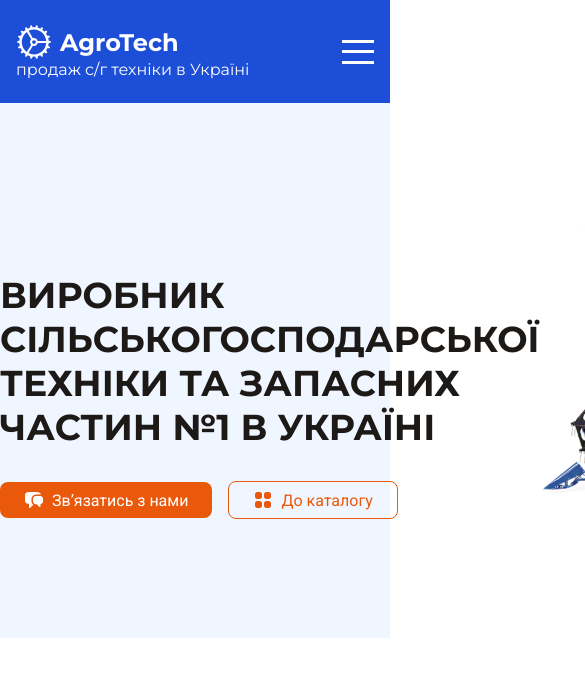
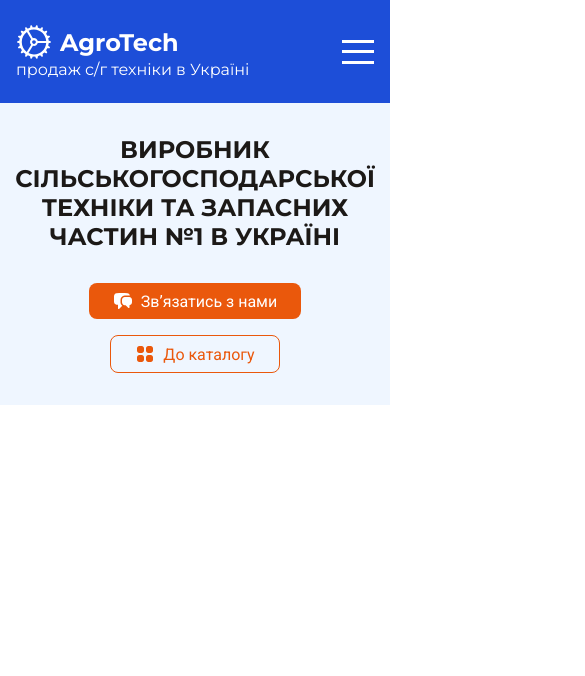
Before and after one commit to ptrv-dev/www-bova, a React (Create React App) app: page / in a window 390 px wide. Shown: the top 676 px of the page, 585 px wide, since content can reach past the window. Built offline with nearby package versions, Linux system fonts and the light colour scheme; the HTML template or start-up script is replaced by a standard one.

Commit message:
Hero responsive

```diff
--- a/src/components/HomePage/Hero/Hero.scss
+++ b/src/components/HomePage/Hero/Hero.scss
@@ -4,12 +4,14 @@
   &__container {
     display: flex;
     align-items: center;
-    padding: 2rem 0;
+    padding: 2rem 1rem;
   }
   &__col {
     display: flex;
+    align-items: flex-start;
     flex-direction: column;
     flex: 1;
+    max-width: 50%;
     h1 {
       text-transform: uppercase;
       font-size: 2.25rem;
@@ -17,6 +19,7 @@
     }
   }
   &__image {
+    max-width: 50%;
     flex: 1;
   }
   &__buttons {
@@ -25,3 +28,36 @@
     align-items: center;
   }
 }
+@media screen and (max-width: 1056px) {
+  .hero {
+    &__col {
+      h1 {
+        font-size: 1.5rem;
+      }
+    }
+    &__buttons {
+      flex-direction: column;
+      align-items: flex-start;
+    }
+  }
+}
+@media screen and (max-width: 767.98px) {
+  .hero {
+    &__col {
+      text-align: center;
+      max-width: 100%;
+      align-items: center;
+    }
+    &__buttons {
+      align-items: center;
+    }
+    &__image {
+      display: none;
+    }
+  }
+}
+@media screen and (max-width: 550px) {
+  .hero {
+    padding-top: 103px;
+  }
+}
--- a/src/components/HomePage/Hero/index.tsx
+++ b/src/components/HomePage/Hero/index.tsx
@@ -23,8 +23,8 @@ const Hero: React.FC = () => {
                 xmlns="http://www.w3.org/2000/svg"
               >
                 <path
-                  fill-rule="evenodd"
-                  clip-rule="evenodd"
+                  fillRule="evenodd"
+                  clipRule="evenodd"
                   d="M4.25 2C3.65326 2 3.08097 2.23705 2.65901 2.65901C2.23705 3.08097 2 3.65326 2 4.25V6.75C2 7.34674 2.23705 7.91903 2.65901 8.34099C3.08097 8.76295 3.65326 9 4.25 9H6.75C7.34674 9 7.91903 8.76295 8.34099 8.34099C8.76295 7.91903 9 7.34674 9 6.75V4.25C9 3.65326 8.76295 3.08097 8.34099 2.65901C7.91903 2.23705 7.34674 2 6.75 2H4.25ZM4.25 11C3.65326 11 3.08097 11.2371 2.65901 11.659C2.23705 12.081 2 12.6533 2 13.25V15.75C2 16.3467 2.23705 16.919 2.65901 17.341C3.08097 17.7629 3.65326 18 4.25 18H6.75C7.34674 18 7.91903 17.7629 8.34099 17.341C8.76295 16.919 9 16.3467 9 15.75V13.25C9 12.6533 8.76295 12.081 8.34099 11.659C7.91903 11.2371 7.34674 11 6.75 11H4.25ZM13.25 2C12.6533 2 12.081 2.23705 11.659 2.65901C11.2371 3.08097 11 3.65326 11 4.25V6.75C11 7.34674 11.2371 7.91903 11.659 8.34099C12.081 8.76295 12.6533 9 13.25 9H15.75C16.3467 9 16.919 8.76295 17.341 8.34099C17.7629 7.91903 18 7.34674 18 6.75V4.25C18 3.65326 17.7629 3.08097 17.341 2.65901C16.919 2.23705 16.3467 2 15.75 2H13.25ZM13.25 11C12.6533 11 12.081 11.2371 11.659 11.659C11.2371 12.081 11 12.6533 11 13.25V15.75C11 16.3467 11.2371 16.919 11.659 17.341C12.081 17.7629 12.6533 18 13.25 18H15.75C16.3467 18 16.919 17.7629 17.341 17.341C17.7629 16.919 18 16.3467 18 15.75V13.25C18 12.6533 17.7629 12.081 17.341 11.659C16.919 11.2371 16.3467 11 15.75 11H13.25Z"
                   fill="#EA580C"
                 />
```
